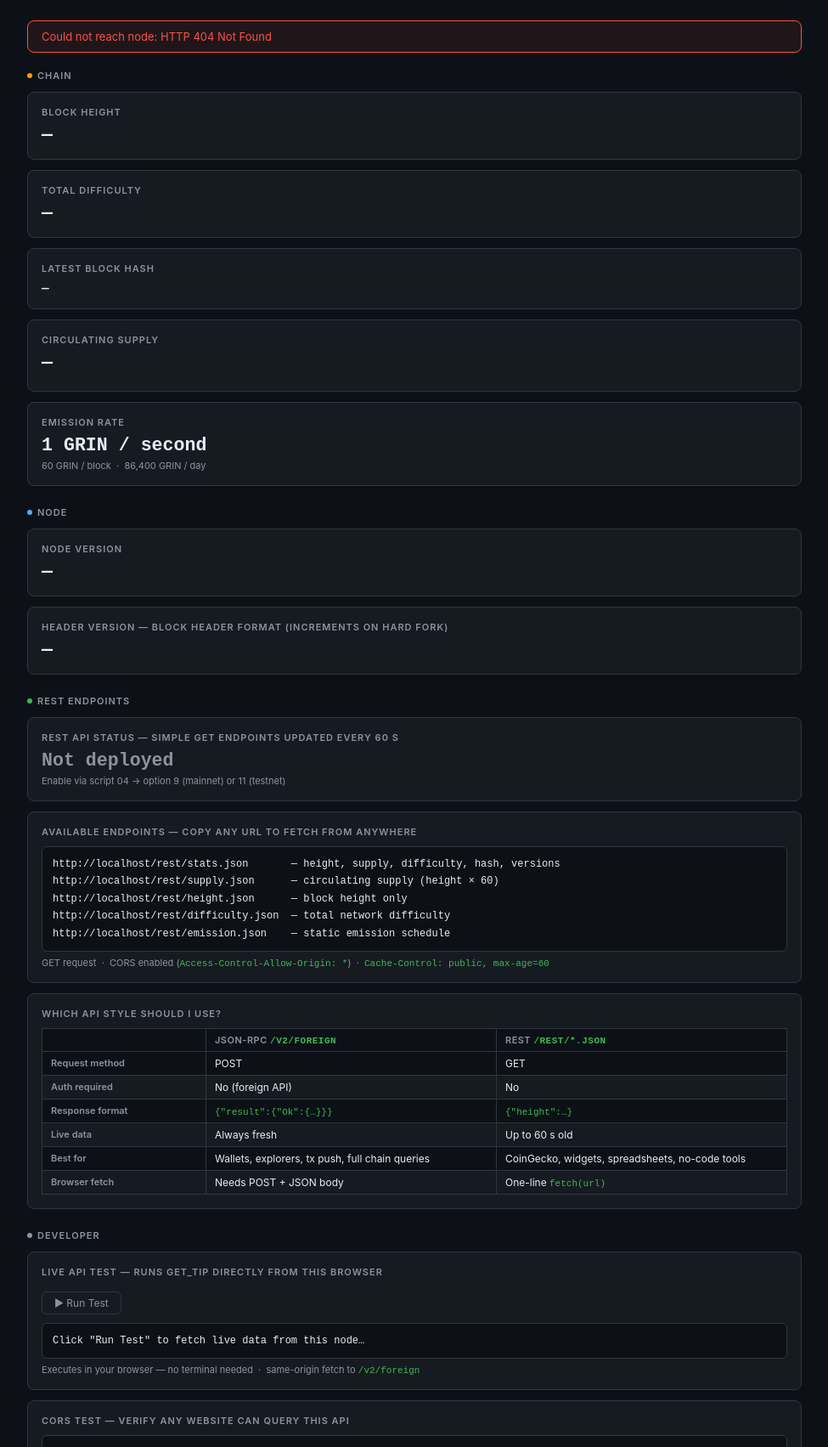
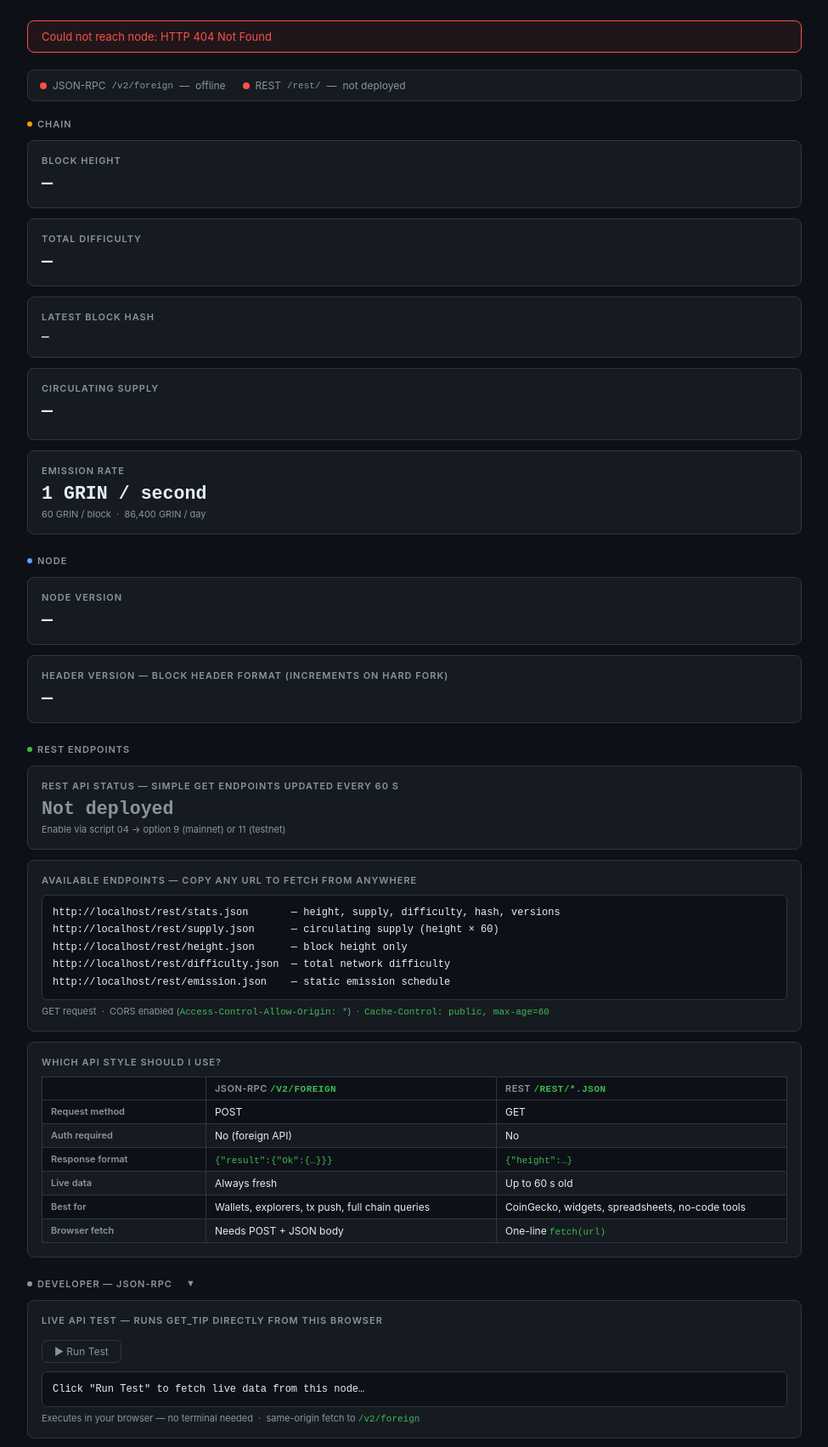
Before and after one commit to noobvie/Grin-Node-Toolkit, a PHP site: page / in a window 1280 px wide. Shown: the part 51-1754 px from the top of the page at 85% size, without its empty margins (152-1127 px from the left). Run offline with PHP 8.4, Linux system fonts and the light colour scheme.

Commit message:
update cron details and themes

```diff
--- a/web/04/public_html/css/status.css
+++ b/web/04/public_html/css/status.css
@@ -297,6 +365,62 @@ main {
 .url-input::placeholder { color: var(--muted); }
 .url-input:focus        { border-color: var(--grin); }
 
+/* ── API status bar ─────────────────────────────────────────────────────── */
+.api-status-bar {
+  display: flex;
+  gap: 20px;
+  flex-wrap: wrap;
+  margin-bottom: 20px;
+  padding: 10px 14px;
+  background: var(--surface);
+  border: 1px solid var(--border);
+  border-radius: 8px;
+  font-size: 12px;
+}
+
+.api-pill {
+  display: flex;
+  align-items: center;
+  gap: 7px;
+  color: var(--muted);
+  transition: color 0.3s;
+}
+
+.pill-dot {
+  width: 8px;
+  height: 8px;
+  border-radius: 50%;
+  background: var(--muted);
+  flex-shrink: 0;
+  transition: background 0.3s;
+}
+
+.api-pill.pill-ok .pill-dot { background: var(--green); }
+.api-pill.pill-ok            { color: var(--text); }
+.api-pill.pill-off .pill-dot { background: var(--red); }
+.api-pill.pill-off           { color: var(--muted); }
+
+.api-pill code {
+  font-family: 'Courier New', monospace;
+  font-size: 11px;
+  color: inherit;
+}
+
+/* ── Collapsible section toggle button ──────────────────────────────────── */
+.collapse-btn {
+  background: transparent;
+  border: none;
+  color: var(--muted);
+  font-size: 11px;
+  cursor: pointer;
+  padding: 0 4px;
+  margin-left: 6px;
+  line-height: 1;
+  transition: color 0.15s;
+  vertical-align: middle;
+}
+.collapse-btn:hover { color: var(--grin); }
+
 /* ── API comparison table ────────────────────────────────────────────────── */
 .api-compare {
   width: 100%;
--- a/web/04/public_html/index.html
+++ b/web/04/public_html/index.html
@@ -38,7 +38,7 @@
   </div>
   <div class="header-right">
     <span class="refresh-badge" id="countdown">—</span>
-    <button class="theme-btn" id="theme-btn" title="Toggle light / dark theme">🌙</button>
+    <button class="theme-btn" id="theme-btn" title="Cycle themes: dark / light / matrix / Windows XP">🌙</button>
   </div>
 </header>
 
@@ -46,6 +46,18 @@
 
   <!-- Error banner — hidden until a fetch fails -->
   <div id="error-banner" class="error-banner"></div>
+
+  <!-- ── API status bar — live online/offline indicator for both API types ── -->
+  <div class="api-status-bar">
+    <span class="api-pill" id="pill-jsonrpc">
+      <span class="pill-dot"></span>
+      JSON-RPC <code>/v2/foreign</code> — <span id="pill-jsonrpc-text">checking…</span>
+    </span>
+    <span class="api-pill" id="pill-rest">
+      <span class="pill-dot"></span>
+      REST <code>/rest/</code> — <span id="pill-rest-text">checking…</span>
+    </span>
+  </div>
 
   <!-- ── Chain section ──────────────────────────────────────────────────── -->
   <div class="section-label">
@@ -138,10 +150,11 @@
   <!-- ── Developer section ──────────────────────────────────────────────── -->
   <div class="section-label">
     <span class="section-dot" style="background:var(--muted)"></span>
-    Developer
+    Developer — JSON-RPC
+    <button class="collapse-btn" id="dev-toggle" title="Collapse / expand">▼</button>
   </div>
 
-  <div class="grid">
+  <div id="dev-cards"><div class="grid">
     <div class="card">
       <div class="card-label">Live API test — runs get_tip directly from this browser</div>
       <button class="test-btn" id="test-btn">&#9654; Run Test</button>
@@ -184,7 +197,7 @@
         &nbsp;·&nbsp; If CORS is missing on the remote node, the browser will block it and show an error
       </div>
     </div>
-  </div>
+  </div></div>
 
 </main>
 
--- a/web/04/public_html/js/node-status.js
+++ b/web/04/public_html/js/node-status.js
@@ -86,6 +86,17 @@ async function refresh() {
   const tip = tipRes.status === 'fulfilled' ? tipRes.value : null;
   const ver = verRes.status === 'fulfilled' ? verRes.value : null;
 
+  // JSON-RPC status pill
+  const pillRpc  = document.getElementById('pill-jsonrpc');
+  const pillRpcT = document.getElementById('pill-jsonrpc-text');
+  if (tipRes.status === 'fulfilled') {
+    if (pillRpc)  pillRpc.className  = 'api-pill pill-ok';
+    if (pillRpcT) pillRpcT.textContent = 'online';
+  } else {
+    if (pillRpc)  pillRpc.className  = 'api-pill pill-off';
+    if (pillRpcT) pillRpcT.textContent = 'offline';
+  }
+
   // Chain
   setVal('v-height',     tip?.height           != null ? fmtInt(tip.height)           : '—');
   setVal('v-difficulty', tip?.total_difficulty != null ? fmtInt(tip.total_difficulty) : '—');
@@ -147,18 +158,27 @@ function applyNetwork() {
 }
 
 // ── Theme ──────────────────────────────────────────────────────────────────────
+const THEME_CYCLE  = ['dark', 'light', 'matrix', 'winxp'];
+const THEME_ICONS  = { dark: '🌙', light: '☀️', matrix: '</>', winxp: '🪟' };
+
 let currentTheme = localStorage.getItem('grin-node-theme') || 'dark';
+if (!THEME_CYCLE.includes(currentTheme)) currentTheme = 'dark';
 
 function applyTheme(theme) {
   currentTheme = theme;
   localStorage.setItem('grin-node-theme', theme);
-  if (theme === 'light') {
-    document.documentElement.setAttribute('data-theme', 'light');
+  if (theme === 'dark') {
+    document.documentElement.removeAttribute('data-theme');
   } else {
-    document.documentElement.removeAttribute('data-theme');
+    document.documentElement.setAttribute('data-theme', theme);
   }
   const btn = document.getElementById('theme-btn');
-  if (btn) btn.textContent = theme === 'light' ? '☀' : '🌙';
+  if (btn) btn.textContent = THEME_ICONS[theme] ?? '🌙';
+}
+
+function nextTheme() {
+  const idx = THEME_CYCLE.indexOf(currentTheme);
+  return THEME_CYCLE[(idx + 1) % THEME_CYCLE.length];
 }
 
 // ── REST endpoints ─────────────────────────────────────────────────────────────
@@ -177,8 +197,10 @@ async function applyRestLinks() {
   }
 
   // Try to fetch /rest/stats.json to see if REST is deployed on this server.
-  const statusEl = document.getElementById('v-rest-status');
-  const subEl    = document.getElementById('v-rest-sub');
+  const statusEl  = document.getElementById('v-rest-status');
+  const subEl     = document.getElementById('v-rest-sub');
+  const pillRest  = document.getElementById('pill-rest');
+  const pillRestT = document.getElementById('pill-rest-text');
   try {
     const res = await fetch('/rest/stats.json');
     if (res.ok) {
@@ -189,6 +211,8 @@ async function applyRestLinks() {
       }
       if (subEl) subEl.textContent =
         `Height ${data.height} · Supply ${data.supply} GRIN · Updated ${data.updated_at}`;
+      if (pillRest)  pillRest.className  = 'api-pill pill-ok';
+      if (pillRestT) pillRestT.textContent = 'online';
     } else {
       if (statusEl) {
         statusEl.textContent = 'Not deployed';
@@ -196,6 +220,8 @@ async function applyRestLinks() {
       }
       if (subEl) subEl.textContent =
         'Enable via script 04 → option 9 (mainnet) or 11 (testnet)';
+      if (pillRest)  pillRest.className  = 'api-pill pill-off';
+      if (pillRestT) pillRestT.textContent = 'not deployed';
     }
   } catch {
     if (statusEl) {
@@ -204,6 +230,8 @@ async function applyRestLinks() {
     }
     if (subEl) subEl.textContent =
       'Enable via script 04 → option 9 (mainnet) or 11 (testnet)';
+    if (pillRest)  pillRest.className  = 'api-pill pill-off';
+    if (pillRestT) pillRestT.textContent = 'not deployed';
   }
 }
 
@@ -302,6 +330,26 @@ async function runRemoteCheck() {
   }
 }
 
+// ── Developer section collapse ─────────────────────────────────────────────────
+function initDevCollapse() {
+  const cards  = document.getElementById('dev-cards');
+  const toggle = document.getElementById('dev-toggle');
+  if (!cards || !toggle) return;
+
+  const collapsed = localStorage.getItem('grin-dev-collapsed') === '1';
+  if (collapsed) {
+    cards.style.display  = 'none';
+    toggle.textContent   = '▶';
+  }
+
+  toggle.addEventListener('click', () => {
+    const isHidden = cards.style.display === 'none';
+    cards.style.display = isHidden ? '' : 'none';
+    toggle.textContent  = isHidden ? '▼' : '▶';
+    localStorage.setItem('grin-dev-collapsed', isHidden ? '0' : '1');
+  });
+}
+
 // ── Boot ───────────────────────────────────────────────────────────────────────
 document.addEventListener('DOMContentLoaded', () => {
   applyTheme(currentTheme);
@@ -309,6 +357,7 @@ document.addEventListener('DOMContentLoaded', () => {
   applyRestLinks();
   applyCurlTip();
   applyFetchTip();
+  initDevCollapse();
 
   // Attach button listeners here — inline onclick is blocked by CSP script-src 'self'
   document.getElementById('test-btn')?.addEventListener('click', runSelfTest);
@@ -317,7 +366,7 @@ document.addEventListener('DOMContentLoaded', () => {
     if (e.key === 'Enter') runRemoteCheck();
   });
   document.getElementById('theme-btn')?.addEventListener('click', () => {
-    applyTheme(currentTheme === 'light' ? 'dark' : 'light');
+    applyTheme(nextTheme());
   });
 
   refresh();
```
Also changed, not shown: other parts of web/04/public_html/css/status.css (+68 -0 lines), 1 other file.
